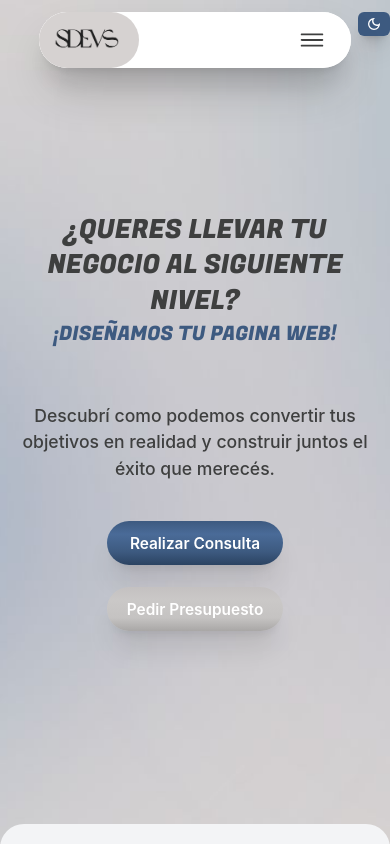
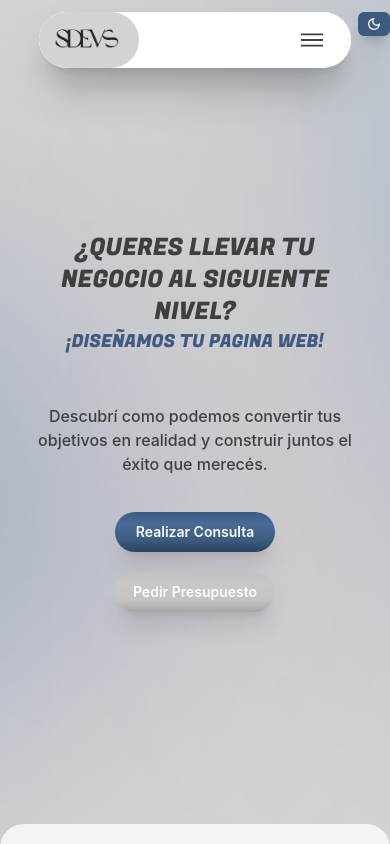
Before and after one commit to PrandiF/SeptemDev-Studio, a React (Vite) app in the folder SeptemDev-Studio-Website/: page / in a window 390 px wide. Shown: the top 844 px of the page. Built offline with nearby package versions, Linux system fonts and the light colour scheme.

Commit message:
fix responsive

```diff
--- a/SeptemDev-Studio-Website/src/components/about/LogosCarrousel.tsx
+++ b/SeptemDev-Studio-Website/src/components/about/LogosCarrousel.tsx
@@ -1,4 +1,4 @@
-import React, { useRef, useEffect } from 'react';
+import { useRef, useEffect } from 'react';
 
 interface Logo {
   src: string;
@@ -45,7 +45,7 @@ function LogoCarousel({ logos }: LogoCarouselProps) {
   return (
     <div
       ref={containerRef}
-      className="w-screen flex relative overflow-hidden z-10 xl:py-3 xl:gap-8 py-2 gap-4"
+      className="w-full flex relative overflow-hidden z-10 xl:py-3 xl:gap-8 py-2 gap-4"
     >
       {logos.map((logo, index) => (
         <img
--- a/SeptemDev-Studio-Website/src/components/home/Home.tsx
+++ b/SeptemDev-Studio-Website/src/components/home/Home.tsx
@@ -30,7 +30,7 @@ function Home() {
         alt="fondo"
         className="fixed w-screen h-screen z-0 bg-gradient-to-b from-transparent to-[#f6e1ce] object-cover"
       />
-      <div className="flex flex-col items-center scale-110 justify-center h-ful p-4 z-10 xl:gap-4">
+      <div className="flex flex-col items-center xl:scale-110 justify-center h-ful p-4 z-10 xl:gap-4">
         <div className="relative h-full flex flex-col items-center justify-center px-2">
           <h1
             className="z-10 xl:text-4xl text-2xl text-center font-extrabold flex m-auto font-fugaz-one xl:mt-0 "
```
